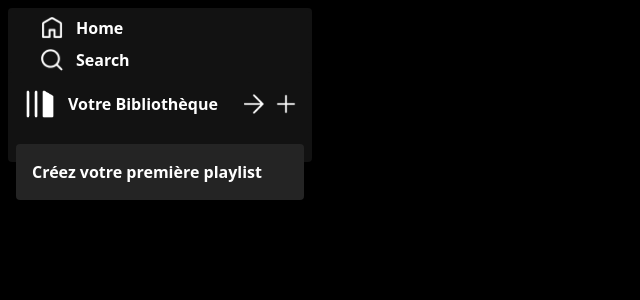
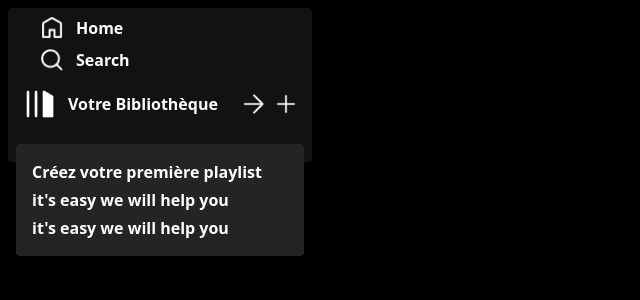
Before and after one commit to LONTSIPARFAIT/spotify-clone, a React (Vite) app: page / in a window 1280 px wide. Shown: the top 300 px of the page, without its empty margins (0-640 px from the left). Built offline with nearby package versions, Linux system fonts and the light colour scheme.

Commit message:
first commit

```diff
--- a/src/components/Sidebar.jsx
+++ b/src/components/Sidebar.jsx
@@ -27,6 +27,8 @@ const Sidebar = () => {
             <div className="p-4 bg-[#242424] m-2 rounded font-semibold flex flex-col items-start justify-start gap-1 pl-4">
                 <h1>Créez votre première playlist</h1>
                 {/* <h1>Create your first playlist</h1> */}
+                <p>it's easy we will help you</p>
+                <p>it's easy we will help you</p>
             </div>
         </div>
       </div>
```
